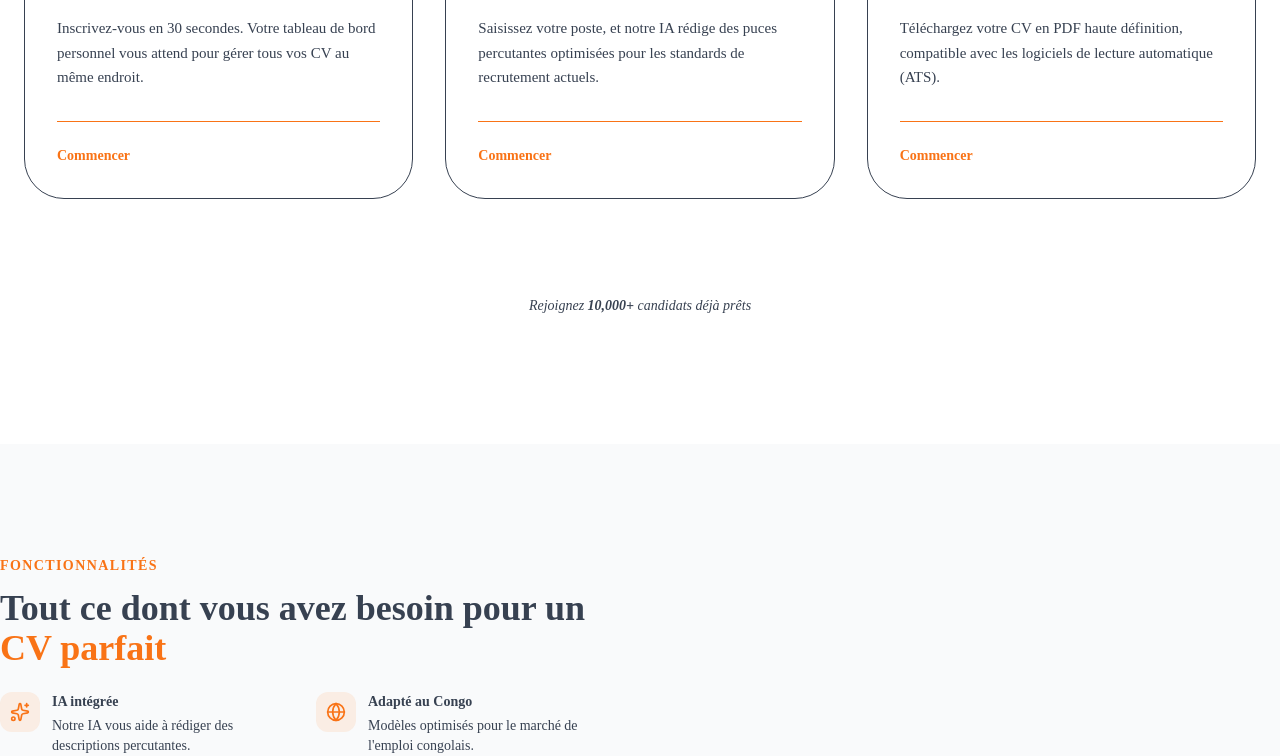
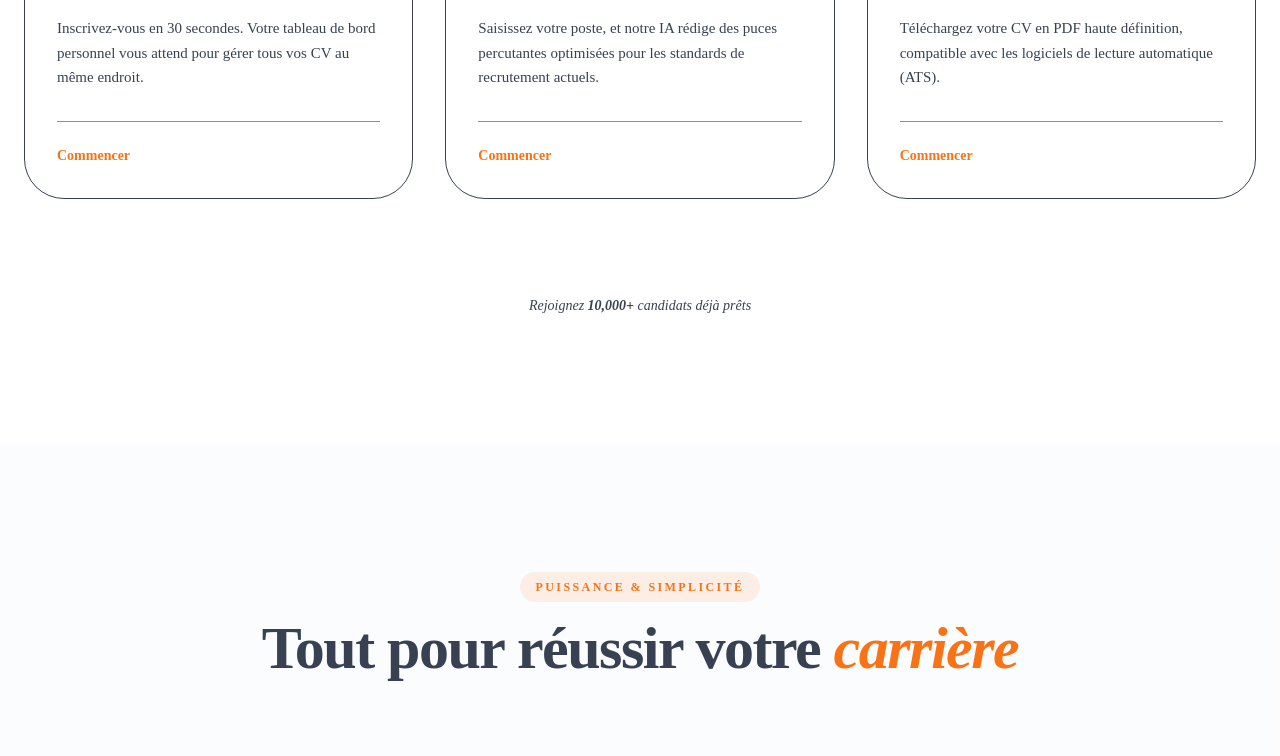
Before and after one commit to freddymk313/kazi-up, a Next.js app: page / in a window 1280 px wide. Shown: the part 2000-2756 px from the top of the page. Built offline with nearby package versions, Linux system fonts and the light colour scheme.

Commit message:
features

```diff
--- a/components/landing/Features.tsx
+++ b/components/landing/Features.tsx
@@ -1,66 +1,130 @@
 "use client"
 import { motion } from "framer-motion";
-import { Sparkles, Globe, Shield, Palette, Zap, FileCheck } from "lucide-react";
-import resumePreview from "@/assets/resume-preview.png";
-
-const features = [
-  { icon: Sparkles, title: "IA intégrée", desc: "Notre IA vous aide à rédiger des descriptions percutantes." },
-  { icon: Globe, title: "Adapté au Congo", desc: "Modèles optimisés pour le marché de l'emploi congolais." },
-  { icon: Shield, title: "Données sécurisées", desc: "Vos informations sont protégées et confidentielles." },
-  { icon: Palette, title: "Design moderne", desc: "Des templates professionnels qui impressionnent les recruteurs." },
-  { icon: Zap, title: "Rapide et simple", desc: "Créez un CV complet en moins de 10 minutes." },
-  { icon: FileCheck, title: "Export PDF", desc: "Téléchargez en haute qualité, prêt à envoyer." },
-];
+import { Sparkles, Globe, Shield, Palette, Zap, FileCheck, CheckCircle2 } from "lucide-react";
 
 const Features = () => {
   return (
-    <section id="features" className="py-20 md:py-28 bg-card">
-      <div className="container">
-        <div className="grid lg:grid-cols-2 gap-16 items-center">
+    <section id="features" className="py-24 md:py-32 bg-slate-50/50 flex justify-center overflow-hidden">
+      <div className="container max-w-7xl px-6 mx-auto">
+
+        {/* Header Section */}
+        <div className="flex flex-col items-center text-center mb-20">
+          <motion.span
+             initial={{ opacity: 0 }}
+             whileInView={{ opacity: 1 }}
+             className="px-4 py-1.5 rounded-full bg-primary/10 text-primary text-[12px] font-bold uppercase tracking-[0.2em] mb-4"
+          >
+            Puissance & Simplicité
+          </motion.span>
+          <h2 className="text-4xl md:text-6xl font-black tracking-tight text-foreground max-w-3xl">
+            Tout pour réussir votre <span className="text-primary italic">carrière</span>
+          </h2>
+        </div>
+
+        {/* Bento Grid Layout */}
+        <div className="grid grid-cols-1 md:grid-cols-6 gap-6 md:grid-rows-2 h-auto md:h-[700px]">
+
+          {/* Card 1: L'IA (Grande carte) */}
           <motion.div
-            initial={{ opacity: 0, x: -30 }}
-            whileInView={{ opacity: 1, x: 0 }}
-            viewport={{ once: true }}
+            whileHover={{ y: -5 }}
+            className="md:col-span-3 md:row-span-2 relative overflow-hidden rounded-[2.5rem] bg-white border border-border/60 p-10 flex flex-col justify-between shadow-sm group transition-all"
           >
-            <p className="text-primary font-semibold text-sm uppercase tracking-widest mb-3">Fonctionnalités</p>
-            <h2 className="text-3xl md:text-4xl font-bold mb-6">
-              Tout ce dont vous avez besoin pour un <span className="text-primary">CV parfait</span>
-            </h2>
-            <div className="grid sm:grid-cols-2 gap-6">
-              {features.map((f, i) => (
-                <motion.div
-                  key={f.title}
-                  initial={{ opacity: 0, y: 20 }}
-                  whileInView={{ opacity: 1, y: 0 }}
-                  viewport={{ once: true }}
-                  transition={{ delay: i * 0.1 }}
-                  className="flex gap-3"
-                >
-                  <div className="shrink-0 w-10 h-10 rounded-xl bg-primary/10 flex items-center justify-center">
-                    <f.icon className="w-5 h-5 text-primary" />
-                  </div>
-                  <div>
-                    <h4 className="font-semibold text-sm">{f.title}</h4>
-                    <p className="text-muted-foreground text-sm mt-1">{f.desc}</p>
-                  </div>
-                </motion.div>
-              ))}
+            <div className="relative z-10">
+              <div className="w-14 h-14 bg-primary rounded-2xl flex items-center justify-center mb-6 shadow-lg shadow-primary/20">
+                <Sparkles className="text-white w-7 h-7" />
+              </div>
+              <h3 className="text-3xl font-bold mb-4 tracking-tight">Rédaction par Intelligence Artificielle</h3>
+              <p className="text-muted-foreground text-lg leading-relaxed max-w-sm">
+                Plus besoin de chercher vos mots. Notre IA génère des descriptions percutantes adaptées à votre métier.
+              </p>
+            </div>
+            {/* Visual preview element */}
+            <div className="mt-8 relative h-40 bg-slate-50 rounded-2xl border border-dashed border-border p-6 overflow-hidden">
+               <div className="space-y-3">
+                 <div className="h-2 w-3/4 bg-primary/20 rounded animate-pulse" />
+                 <div className="h-2 w-full bg-slate-200 rounded" />
+                 <div className="h-2 w-5/6 bg-slate-200 rounded" />
+               </div>
+               <div className="absolute bottom-4 right-4 bg-white px-4 py-2 rounded-lg shadow-lg border border-border flex items-center gap-2">
+                 <div className="w-2 h-2 bg-success rounded-full animate-ping" />
+                 <span className="text-[10px] font-bold uppercase tracking-wider">IA Optimisée</span>
+               </div>
             </div>
           </motion.div>
 
+          {/* Card 2: Localisation (Congo) */}
           <motion.div
-            initial={{ opacity: 0, x: 30 }}
-            whileInView={{ opacity: 1, x: 0 }}
-            viewport={{ once: true }}
-            className="flex justify-center"
+            whileHover={{ y: -5 }}
+            className="md:col-span-3 md:row-span-1 rounded-[2.5rem] bg-white border border-border/60 p-8 flex flex-col md:flex-row gap-6 items-center shadow-sm"
           >
-            {/* <img
-              src={resumePreview}
-              alt="Aperçu d'un modèle de CV kaziUp"
-              className="w-72 md:w-96 drop-shadow-xl animate-float"
-            /> */}
+            <div className="flex-1 text-center md:text-left">
+              <div className="w-12 h-12 bg-blue-500/10 rounded-xl flex items-center justify-center mb-4 mx-auto md:mx-0">
+                <Globe className="text-blue-600 w-6 h-6" />
+              </div>
+              <h3 className="text-xl font-bold mb-2 tracking-tight tracking-tight">100% Adapté à la RDC</h3>
+              <p className="text-muted-foreground text-[15px]">
+                Des modèles conformes aux exigences des recruteurs à Kinshasa, Lubumbashi et Goma.
+              </p>
+            </div>
+            <div className="w-full md:w-48 h-32 bg-slate-50 rounded-2xl border border-border flex items-center justify-center text-4xl">
+               🇨🇩
+            </div>
           </motion.div>
+
+          {/* Card 3: Design (Carré) */}
+          <motion.div
+            whileHover={{ y: -5 }}
+            className="md:col-span-1 md:row-span-1 rounded-[2.5rem] bg-foreground text-background p-8 flex flex-col justify-between shadow-xl"
+          >
+            <Palette className="w-8 h-8 text-primary" />
+            <h3 className="font-bold text-lg leading-tight">Templates Modernes</h3>
+          </motion.div>
+
+          {/* Card 4: Sécurité & Rapidité (Couché) */}
+          <motion.div
+            whileHover={{ y: -5 }}
+            className="md:col-span-2 md:row-span-1 rounded-[2.5rem] bg-white border border-border/60 p-8 flex flex-col justify-between shadow-sm"
+          >
+            <div className="flex justify-between items-start">
+               <div className="w-10 h-10 bg-emerald-500/10 rounded-lg flex items-center justify-center">
+                 <Shield className="text-emerald-600 w-5 h-5" />
+               </div>
+               <div className="w-10 h-10 bg-orange-500/10 rounded-lg flex items-center justify-center">
+                 <Zap className="text-orange-600 w-5 h-5" />
+               </div>
+            </div>
+            <div>
+              <h3 className="font-bold text-lg mb-1">Sécurisé & Instantané</h3>
+              <p className="text-xs text-muted-foreground">Export PDF en 1 clic.</p>
+            </div>
+          </motion.div>
+
         </div>
+
+        {/* Bottom Banner Badge */}
+        <motion.div
+          initial={{ opacity: 0 }}
+          whileInView={{ opacity: 1 }}
+          className="mt-12 flex justify-center"
+        >
+           <div className="flex items-center gap-6 px-8 py-4 bg-white border border-border/60 rounded-full shadow-sm">
+             <div className="flex items-center gap-2">
+               <CheckCircle2 className="w-5 h-5 text-success" />
+               <span className="text-sm font-medium">Compatible ATS</span>
+             </div>
+             <div className="w-px h-4 bg-border" />
+             <div className="flex items-center gap-2">
+               <CheckCircle2 className="w-5 h-5 text-success" />
+               <span className="text-sm font-medium">Format PDF HD</span>
+             </div>
+             <div className="w-px h-4 bg-border" />
+             <div className="flex items-center gap-2">
+               <CheckCircle2 className="w-5 h-5 text-success" />
+               <span className="text-sm font-medium">Sans Filigrane</span>
+             </div>
+           </div>
+        </motion.div>
+
       </div>
     </section>
   );
```
